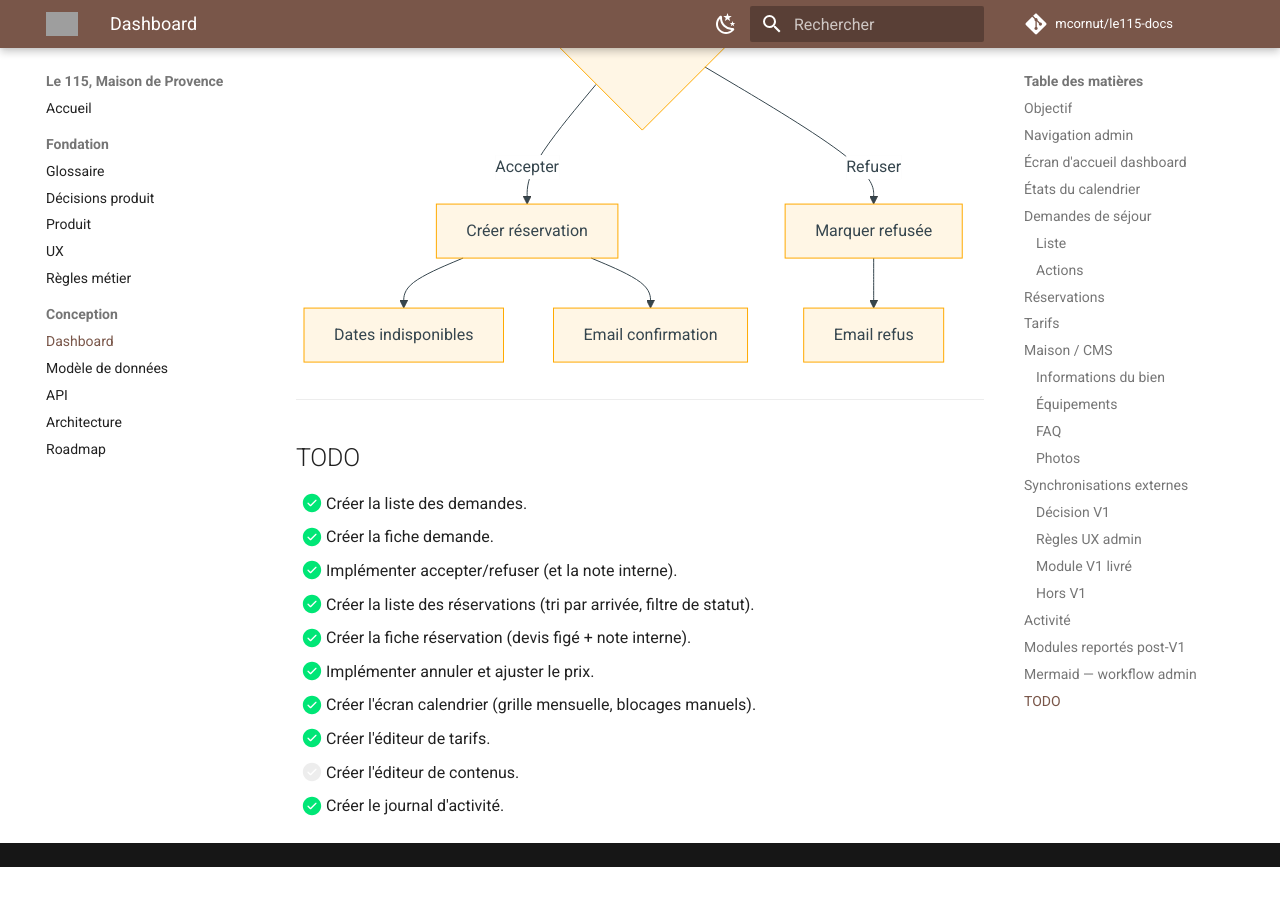
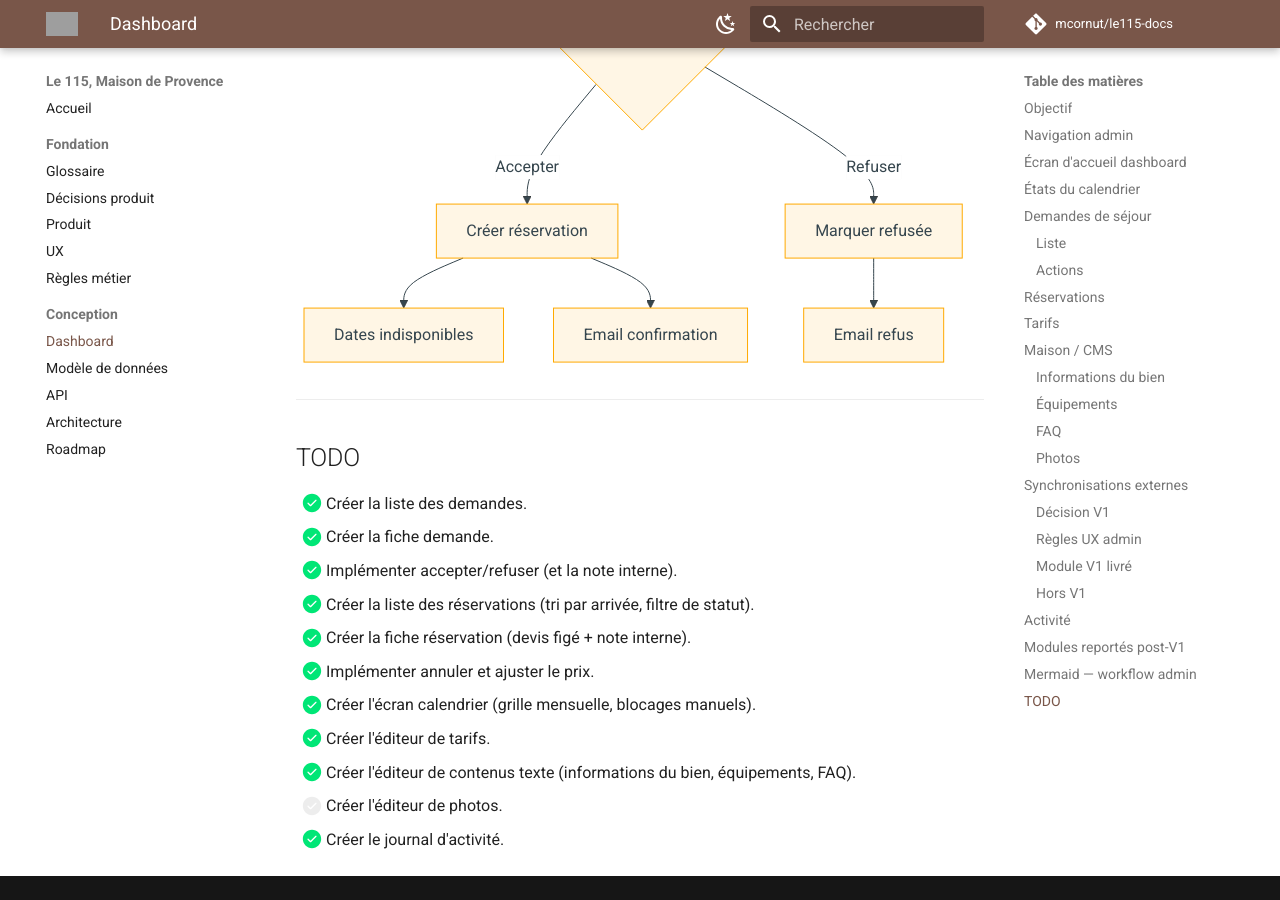
Before and after one commit to mcornut/le115-docs, an MkDocs documentation site: the page built from docs/04-Dashboard.md, in a window 1280 px wide and 900 px high, scrolled down 8267 px. Built offline with MkDocs 1.6.1 and Material for MkDocs 9.7.7, drawn with Linux system fonts in a browser that asks for light colours; comment, search, counter and statistics services are not loaded; before the commit the page ends 9134 px from its top, so only the background shows below that; grey boxes are pictures that could not be loaded.

Commit message:
docs(dashboard): corrige la TODO — éditeur de contenus texte livré, photos restantes

```diff
--- a/docs/04-Dashboard.md
+++ b/docs/04-Dashboard.md
@@ -339,5 +339,6 @@ flowchart TD
 - [x] Implémenter annuler et ajuster le prix.
 - [x] Créer l'écran calendrier (grille mensuelle, blocages manuels).
 - [x] Créer l'éditeur de tarifs.
-- [ ] Créer l'éditeur de contenus.
+- [x] Créer l'éditeur de contenus texte (informations du bien, équipements, FAQ).
+- [ ] Créer l'éditeur de photos.
 - [x] Créer le journal d'activité.
```
